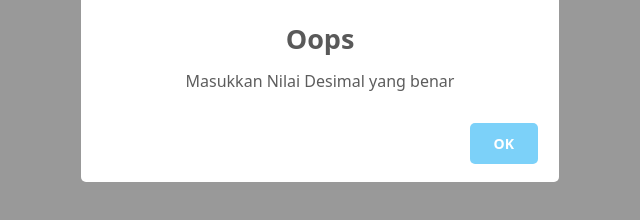
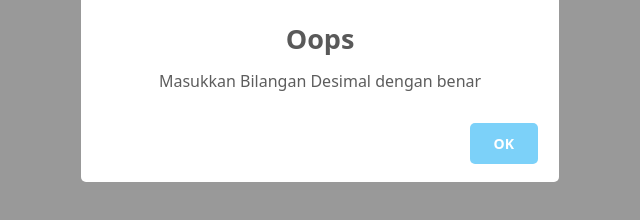
Before and after one commit to aldikhoirul/konversi-bilangan, a plain HTML site: page index.html in a window 1280 px wide. Both pictures are taken after typing "Sample" into the empty fields and a click on the button "Convert". Shown: the part 376-596 px from the top of the page, 320-960 px from the left. Drawn offline with nearby package versions, Linux system fonts and the light colour scheme.

Commit message:
ubah alert

```diff
--- a/index.html
+++ b/index.html
@@ -91,7 +91,7 @@
         x = document.getElementById("convert").value;
         x = parseFloat(x);
         if (isNaN(x) || document.getElementById("convert").value == "") {
-          swal ( "Oops" ,  "Masukkan Nilai Desimal yang benar" ,  "error" );
+          swal ( "Oops" ,  "Masukkan Bilangan Desimal dengan benar" ,  "error" );
           document.getElementById("convert").value = "";
           document.getElementById("convert").focus();
           return false;
```
